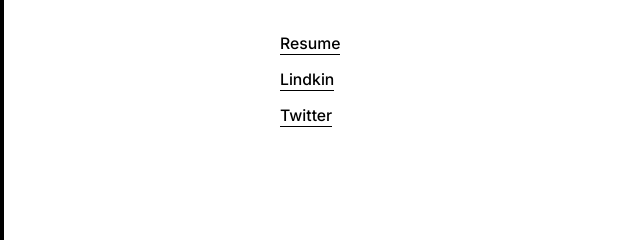
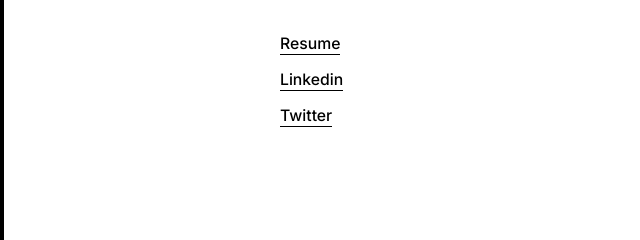
Before and after one commit to ZhaoxuSui/ZhaoxuSui.github.io, a plain HTML site: page index.html in a window 1280 px wide. Shown: the part 232-472 px from the top of the page, 0-640 px from the left. Drawn offline with Linux system fonts and the light colour scheme.

Commit message:
Site updated: 2021-10-17 19:10:35

```diff
--- a/index.html
+++ b/index.html
@@ -112,7 +112,7 @@
             </div>
 
             <div class="profile-link">
-                <a target="_blank" rel="noopener" href="https://www.linkedin.com/in/zhaoxu-sui-5678a6205/">Lindkin</a>
+                <a target="_blank" rel="noopener" href="https://www.linkedin.com/in/zhaoxu-sui-5678a6205/">Linkedin</a>
             </div>
 
             <div class="profile-link">
```
